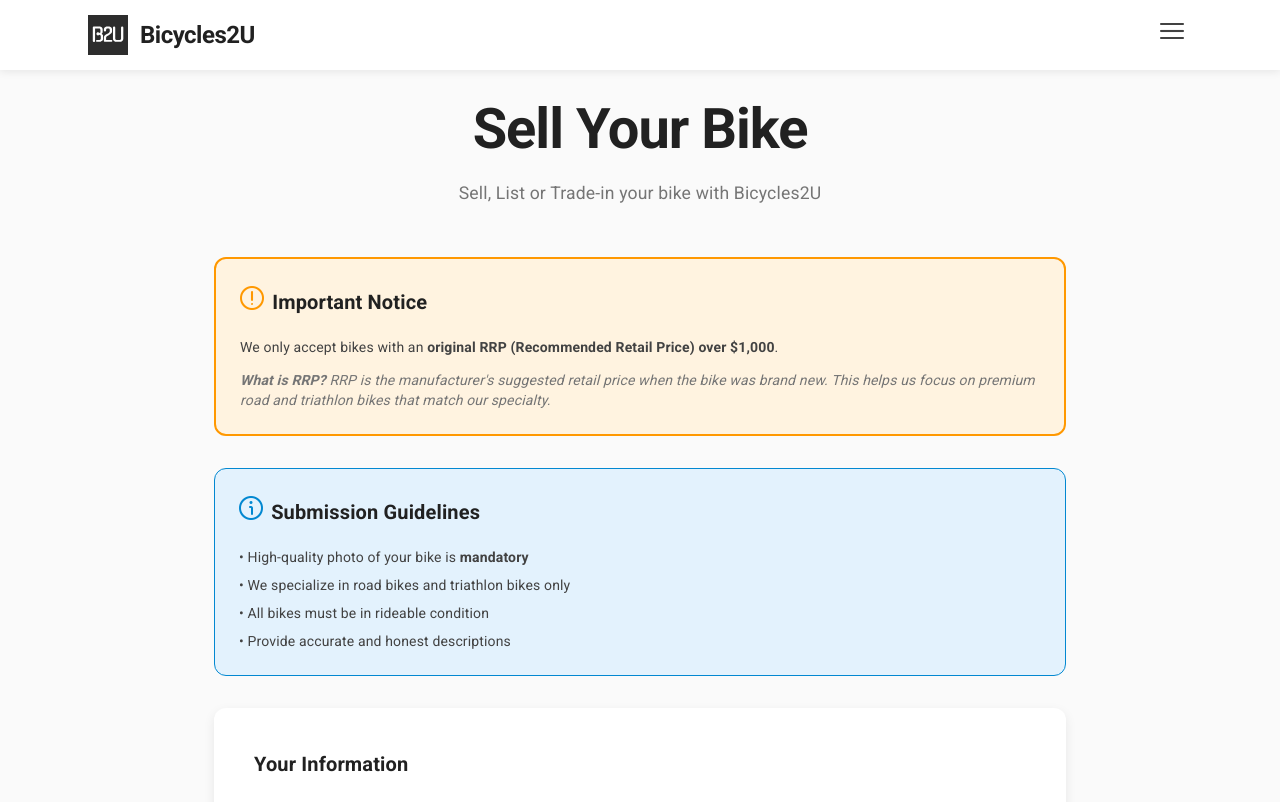
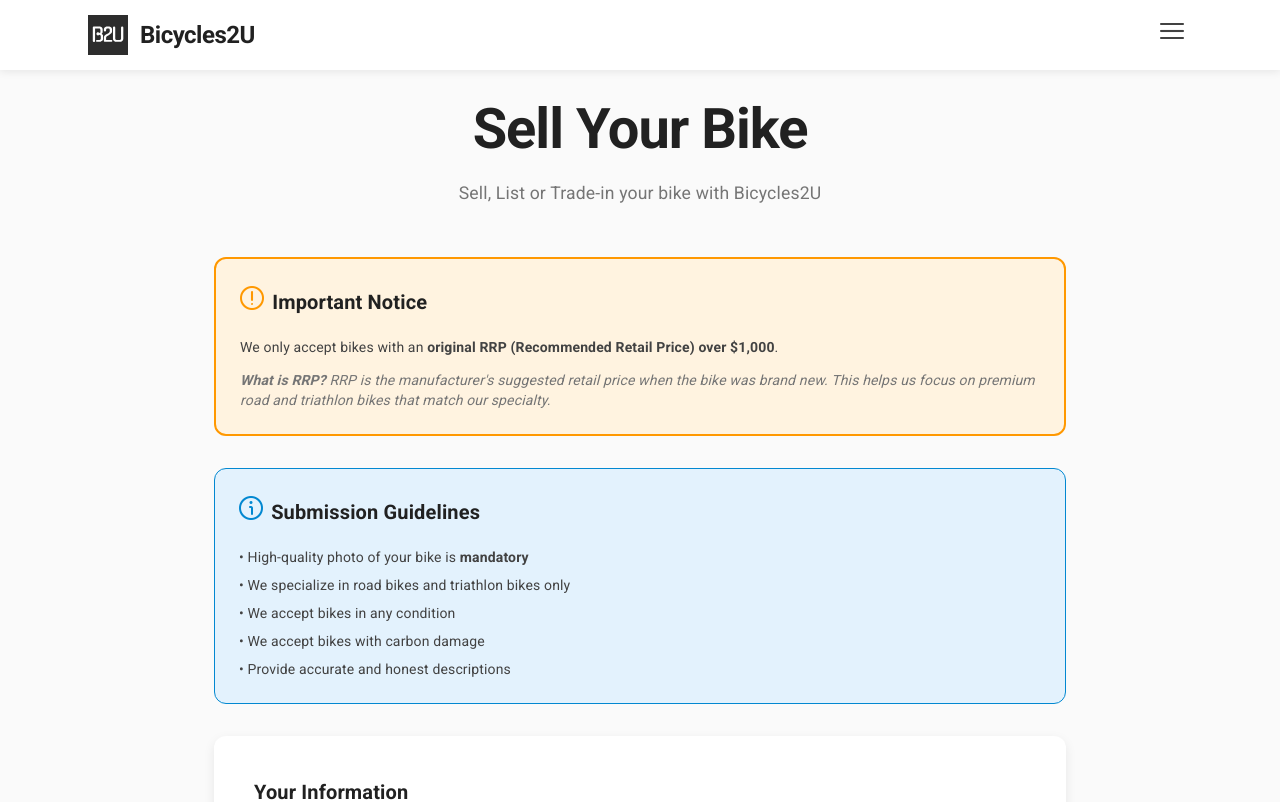
Before and after one commit to bicyclerepairs2u-create/bycicles2u-website, a Next.js app: page /sell-bike in a window 1280 px wide. Shown: the top 802 px of the page. Built offline with nearby package versions, Linux system fonts and the light colour scheme; some icons are missing.

Commit message:
fix: sell bike clarification

```diff
--- a/components/sell-bike-form.tsx
+++ b/components/sell-bike-form.tsx
@@ -264,7 +264,10 @@ export default function SellBikeForm() {
                 • We specialize in road bikes and triathlon bikes only
               </Typography>
               <Typography variant="body2" sx={{ color: "#424242" }}>
-                • All bikes must be in rideable condition
+                • We accept bikes in any condition
+              </Typography>
+              <Typography variant="body2" sx={{ color: "#424242" }}>
+                • We accept bikes with carbon damage
               </Typography>
               <Typography variant="body2" sx={{ color: "#424242" }}>
                 • Provide accurate and honest descriptions
```
